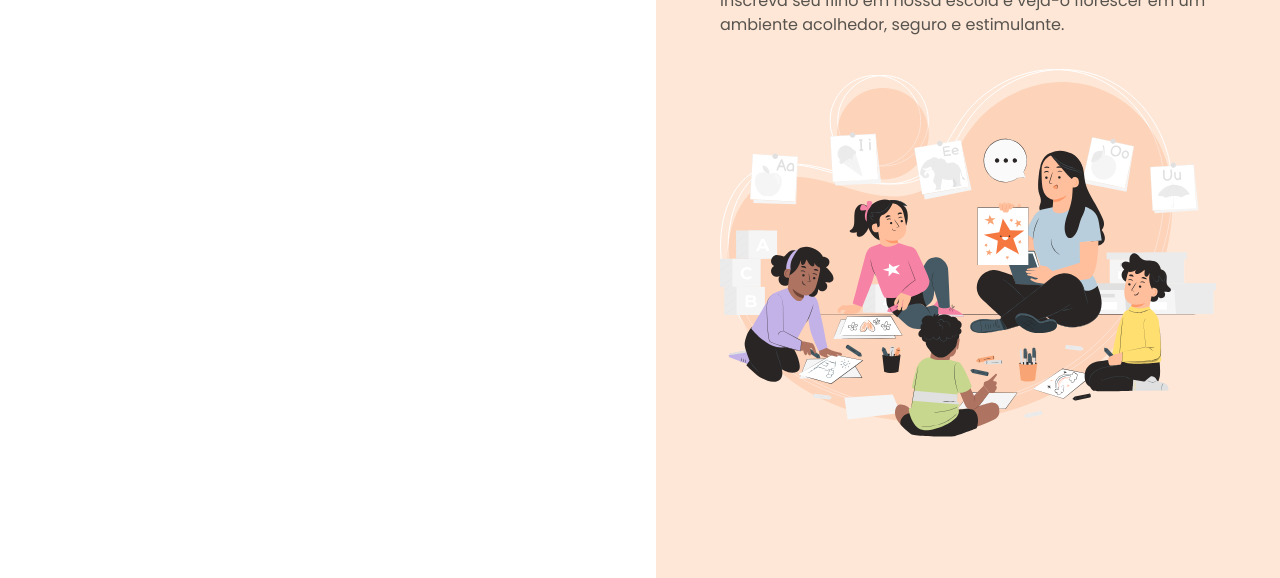
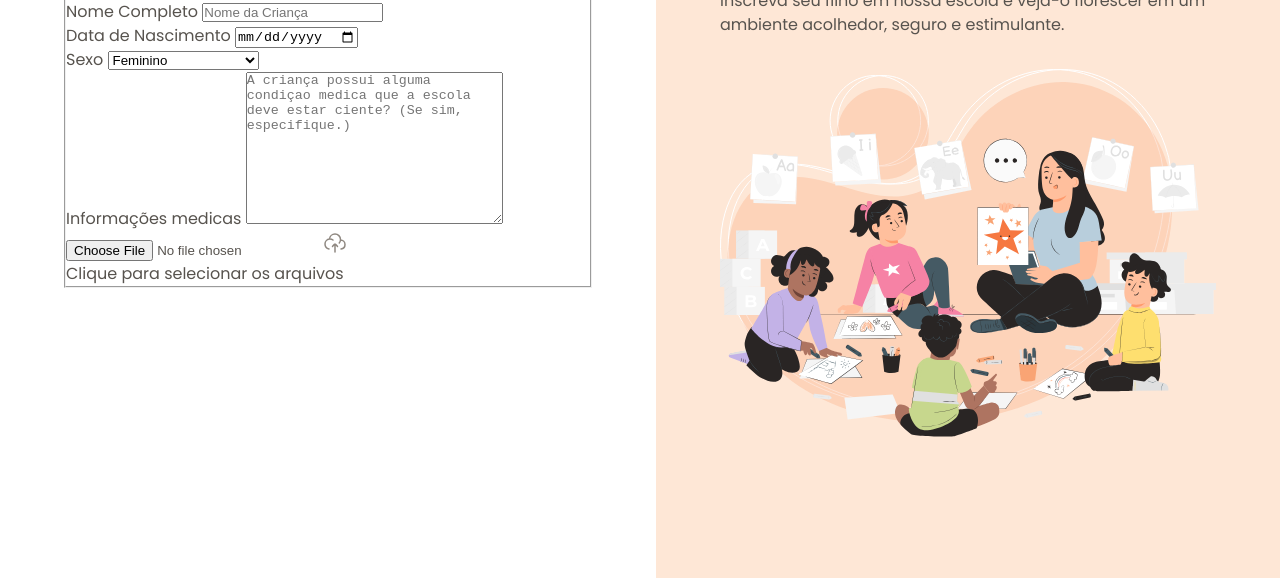
Before and after one commit to RenanSSJ/Projeto-5---Formulario-de-matricula, a plain HTML site: page index.html in a window 1280 px wide. Shown: the part 222-800 px from the top of the page. Drawn offline with Linux system fonts and the light colour scheme.

Commit message:
beginnining forms

```diff
--- a/index.html
+++ b/index.html
@@ -1,16 +1,20 @@
 <!DOCTYPE html>
 <html lang="pt-BR">
+
 <head>
     <link rel="preconnect" href="https://fonts.googleapis.com">
-<link rel="preconnect" href="https://fonts.gstatic.com" crossorigin>
+    <link rel="preconnect" href="https://fonts.gstatic.com" crossorigin>
 
     <meta charset="UTF-8">
     <meta name="viewport" content="width=device-width, initial-scale=1.0">
     <title>Estrelas do Amanha</title>
     <link rel="stylesheet" href="styles/index.css">
 
-    <link href="https://fonts.googleapis.com/css2?family=Maven+Pro:wght@400..900&family=Poppins:ital,wght@0,100;0,200;0,300;0,400;0,500;0,600;0,700;0,800;0,900;1,100;1,200;1,300;1,400;1,500;1,600;1,700;1,800;1,900&family=Roboto+Condensed:ital,wght@0,100..900;1,100..900&display=swap" rel="stylesheet">
+    <link
+        href="https://fonts.googleapis.com/css2?family=Maven+Pro:wght@400..900&family=Poppins:ital,wght@0,100;0,200;0,300;0,400;0,500;0,600;0,700;0,800;0,900;1,100;1,200;1,300;1,400;1,500;1,600;1,700;1,800;1,900&family=Roboto+Condensed:ital,wght@0,100..900;1,100..900&display=swap"
+        rel="stylesheet">
 </head>
+
 <body>
     <div id="app">
         <main>
@@ -20,7 +24,45 @@
                     <span>Voltar</span>
                 </div>
                 <h1>Formulário de matrícula</h1>
-                <p>Preencha os dados abaixo para matricular seu filho na escola de educação infantil Estrelas do Amanhã.</p>
+                <p>Preencha os dados abaixo para matricular seu filho na escola de educação infantil Estrelas do Amanhã.
+                </p>
+
+                <form action="">
+                    <fieldset class="child-info">
+                        <legend>Informações da criança</legend>
+
+                        <div class="input-wrapper">
+                            <label for="fullname">Nome Completo</label>
+                            <input id="fullname" name="fullname" type="text" placeholder="Nome da Criança">
+                        </div>
+
+                        <div class="input-wrapper">
+                            <label for="birth">Data de Nascimento</label>
+                            <input type="date" id="birth" name="birth" lang="pt-BR">
+                        </div>
+
+                        <div class="select-wapper">
+                            <label class="gender">Sexo</label>
+                            <select name="gender" id="gender">
+                                <option value="female">Feminino</option>
+                                <option value="male">Masculino</option>
+                                <option value="na">Prefiro nao responder</option>
+                            </select>
+                        </div>
+
+                        <div class="textarea-wrapper">
+                            <label for="medical-info">Informações medicas</label>
+                            <textarea name="medical-info" id="medical-info"
+                            cols="30" rows="10" placeholder="A criança possui alguma condiçao medica que a escola deve estar ciente? (Se sim, especifique.)"></textarea>
+                        </div>
+
+                        <div class="droparea-wrapper">
+                            <input type="file" name="birthfile" id="birthfile">
+                            <img src="assets/icons/cloud-upload.svg" alt="">
+                            <p>Clique para selecionar os arquivos</p>
+                        </div>
+                    </fieldset>
+                </form>
             </div>
         </main>
         <aside>
@@ -28,9 +70,11 @@
                 <header>
                     <img src="assets/icons/logo.svg" alt="Icone de voltar">
                     <h2>Porque cada momento de
-                    <span>aprendizado</span>
-                    conta</h2>
-                    <p>Inscreva seu filho em nossa escola e veja-o florescer em um ambiente acolhedor, seguro e estimulante.</p>
+                        <span>aprendizado</span>
+                        conta
+                    </h2>
+                    <p>Inscreva seu filho em nossa escola e veja-o florescer em um ambiente acolhedor, seguro e
+                        estimulante.</p>
                 </header>
 
                 <img src="assets/Illustration.svg" alt="Ilustracao de uma professora com crianças aprendendo">
@@ -38,4 +82,5 @@
         </aside>
     </div>
 </body>
+
 </html>
```
